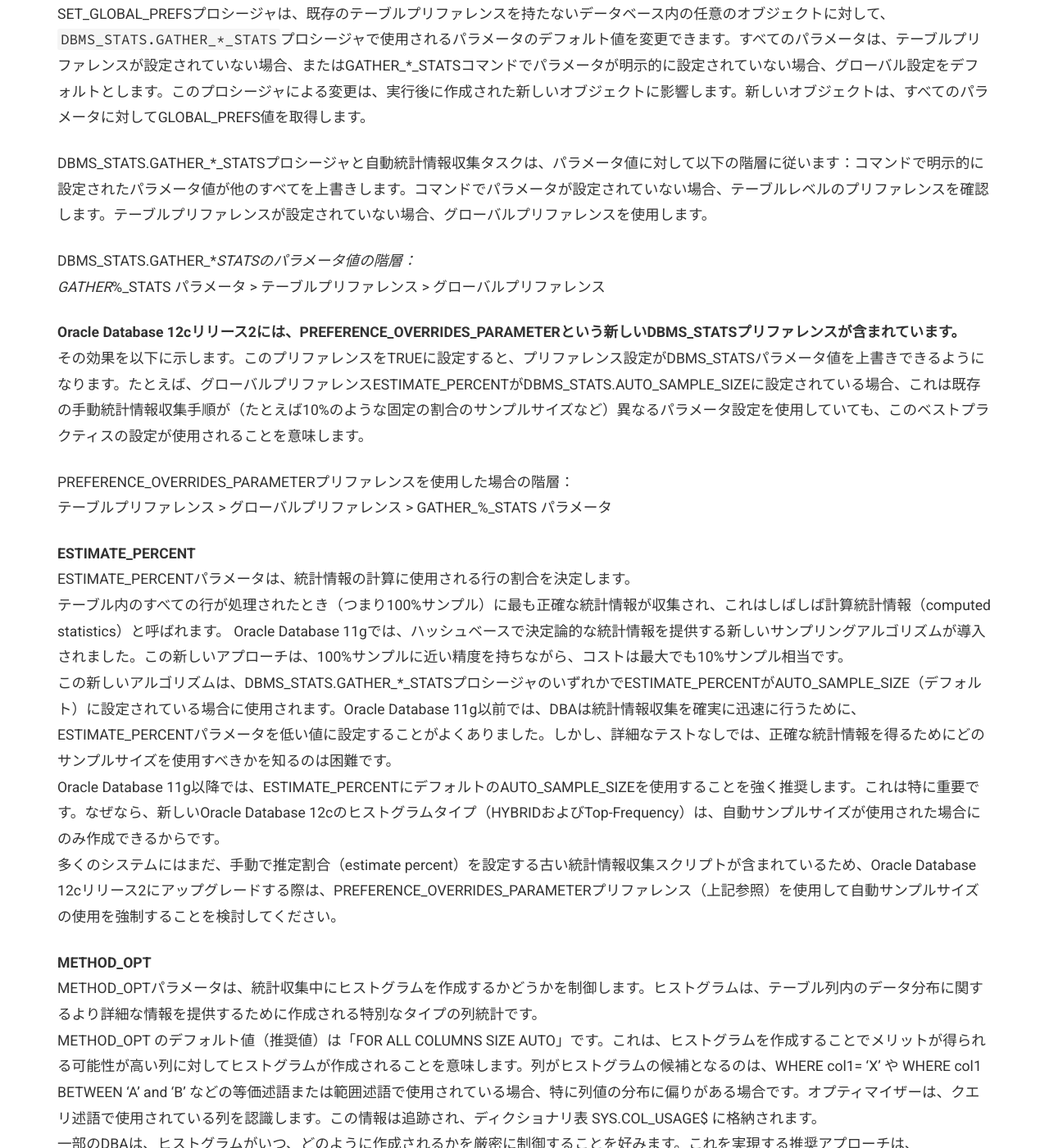
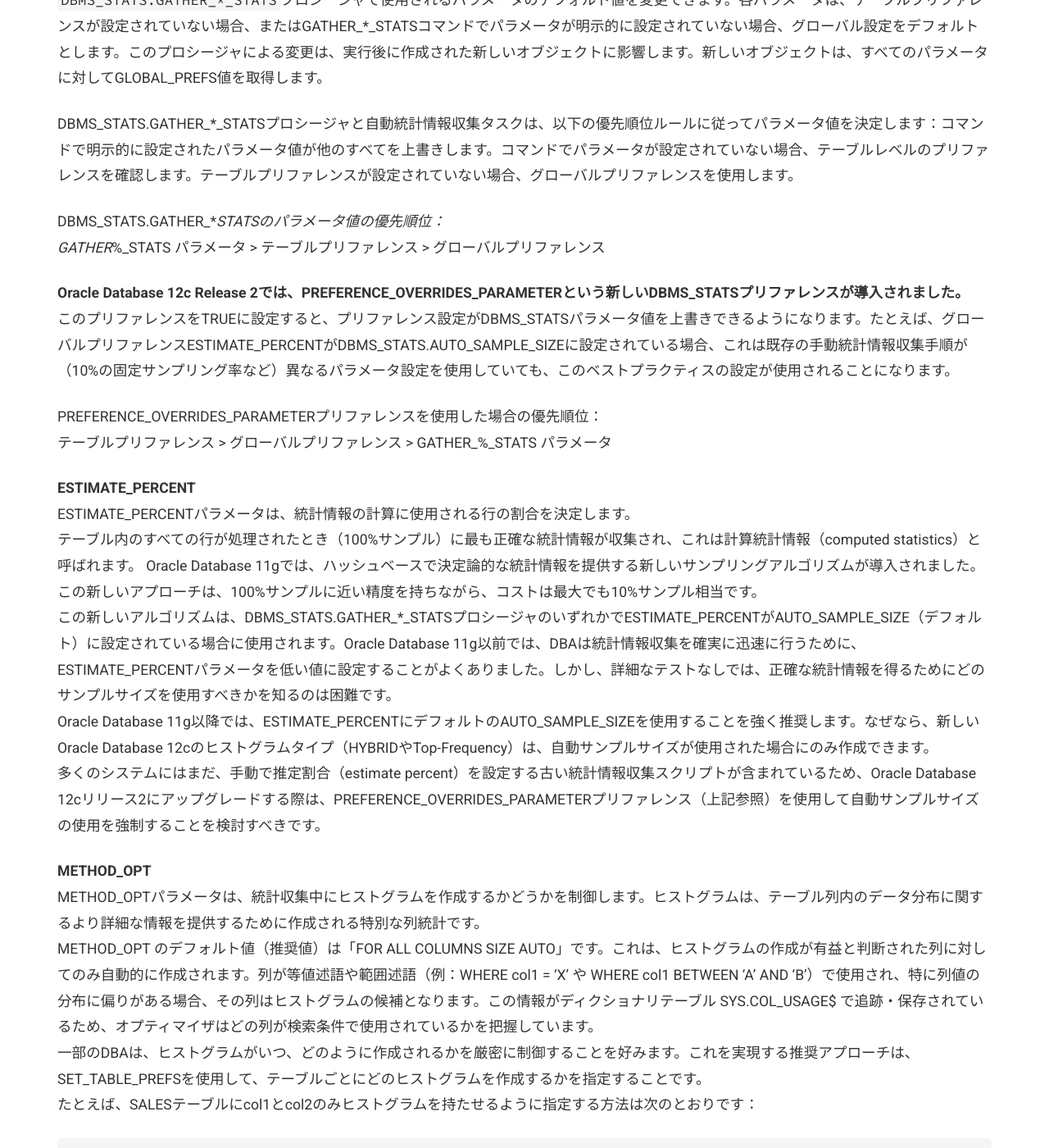
Before and after one commit to goodwaysIT/ja, a Jekyll site: the page built from _posts/2025-06-16-How-to-Gather-Statistics-with-Oracle-Database.md, in a window 1280 px wide and 1400 px high, scrolled down 2540 px. Shown: the whole window at 82% size. Built offline with Jekyll 4.4.1, drawn with Linux system fonts in a browser that asks for light colours; some of the changed text lies outside the part shown.

Commit message:
Update 2025-06-16-How-to-Gather-Statistics-with-Oracle-Database.md

````diff
--- a/_posts/2025-06-16-How-to-Gather-Statistics-with-Oracle-Database.md
+++ b/_posts/2025-06-16-How-to-Gather-Statistics-with-Oracle-Database.md
@@ -1,6 +1,6 @@
 ---
 layout: post
-title: "ベストプラクティス - Oracle データベースで統計を収集する方法"
+title: "Oracle データベースにおける統計情報の収集方法"
 excerpt: "このホワイト ペーパーでは、Oracle データベースでよく見られるシナリオについて、統計をいつどのように収集するかについて詳しく説明します。"
 date: 2025-06-16 17:51:00 +0800
 categories: [Oracle, Database]
@@ -51,30 +51,30 @@ SET_GLOBAL_PREFS
 
 SET_DATABASE_PREFSプロシージャは、データベース内のすべてのユーザー定義スキーマに対して、DBMS_STATS.GATHER_*_STATSプロシージャで使用されるパラメータのデフォルト値を変更できます。このプロシージャは実際には、各ユーザー定義スキーマの各テーブルに対してSET_TABLE_PREFSプロシージャを呼び出します。SET_TABLE_PREFSを使用するため、このプロシージャを実行した後に作成された新しいオブジェクトには影響しません。新しいオブジェクトは、すべてのパラメータに対してグローバルプリファレンス値を取得します。ADD_SYSパラメータをTRUEに設定することで、Oracle所有のスキーマ（sys、systemなど）を含めることも可能です。
 
-SET_GLOBAL_PREFSプロシージャは、既存のテーブルプリファレンスを持たないデータベース内の任意のオブジェクトに対して、`DBMS_STATS.GATHER_*_STATS`プロシージャで使用されるパラメータのデフォルト値を変更できます。すべてのパラメータは、テーブルプリファレンスが設定されていない場合、またはGATHER_*_STATSコマンドでパラメータが明示的に設定されていない場合、グローバル設定をデフォルトとします。このプロシージャによる変更は、実行後に作成された新しいオブジェクトに影響します。新しいオブジェクトは、すべてのパラメータに対してGLOBAL_PREFS値を取得します。
+SET_GLOBAL_PREFSプロシージャは、既存のテーブルプリファレンスを持たないデータベース内の任意のオブジェクトに対して、`DBMS_STATS.GATHER_*_STATS`プロシージャで使用されるパラメータのデフォルト値を変更できます。各パラメータは、テーブルプリファレンスが設定されていない場合、またはGATHER_*_STATSコマンドでパラメータが明示的に設定されていない場合、グローバル設定をデフォルトとします。このプロシージャによる変更は、実行後に作成された新しいオブジェクトに影響します。新しいオブジェクトは、すべてのパラメータに対してGLOBAL_PREFS値を取得します。
 
-DBMS_STATS.GATHER_*_STATSプロシージャと自動統計情報収集タスクは、パラメータ値に対して以下の階層に従います：コマンドで明示的に設定されたパラメータ値が他のすべてを上書きします。コマンドでパラメータが設定されていない場合、テーブルレベルのプリファレンスを確認します。テーブルプリファレンスが設定されていない場合、グローバルプリファレンスを使用します。
+DBMS_STATS.GATHER_*_STATSプロシージャと自動統計情報収集タスクは、以下の優先順位ルールに従ってパラメータ値を決定します：コマンドで明示的に設定されたパラメータ値が他のすべてを上書きします。コマンドでパラメータが設定されていない場合、テーブルレベルのプリファレンスを確認します。テーブルプリファレンスが設定されていない場合、グローバルプリファレンスを使用します。
 
-DBMS_STATS.GATHER_*_STATSのパラメータ値の階層：
+DBMS_STATS.GATHER_*_STATSのパラメータ値の優先順位：
 GATHER_%_STATS パラメータ > テーブルプリファレンス > グローバルプリファレンス
 
-**Oracle Database 12cリリース2には、PREFERENCE_OVERRIDES_PARAMETERという新しいDBMS_STATSプリファレンスが含まれています。**
-その効果を以下に示します。このプリファレンスをTRUEに設定すると、プリファレンス設定がDBMS_STATSパラメータ値を上書きできるようになります。たとえば、グローバルプリファレンスESTIMATE_PERCENTがDBMS_STATS.AUTO_SAMPLE_SIZEに設定されている場合、これは既存の手動統計情報収集手順が（たとえば10%のような固定の割合のサンプルサイズなど）異なるパラメータ設定を使用していても、このベストプラクティスの設定が使用されることを意味します。
+**Oracle Database 12c Release 2では、PREFERENCE_OVERRIDES_PARAMETERという新しいDBMS_STATSプリファレンスが導入されました。**
+このプリファレンスをTRUEに設定すると、プリファレンス設定がDBMS_STATSパラメータ値を上書きできるようになります。たとえば、グローバルプリファレンスESTIMATE_PERCENTがDBMS_STATS.AUTO_SAMPLE_SIZEに設定されている場合、これは既存の手動統計情報収集手順が（10%の固定サンプリング率など）異なるパラメータ設定を使用していても、このベストプラクティスの設定が使用されることになります。
 
-PREFERENCE_OVERRIDES_PARAMETERプリファレンスを使用した場合の階層：
+PREFERENCE_OVERRIDES_PARAMETERプリファレンスを使用した場合の優先順位：
 テーブルプリファレンス > グローバルプリファレンス > GATHER_%_STATS パラメータ
 
 **ESTIMATE_PERCENT**
 ESTIMATE_PERCENTパラメータは、統計情報の計算に使用される行の割合を決定します。
-テーブル内のすべての行が処理されたとき（つまり100%サンプル）に最も正確な統計情報が収集され、これはしばしば計算統計情報（computed statistics）と呼ばれます。
+テーブル内のすべての行が処理されたとき（100%サンプル）に最も正確な統計情報が収集され、これは計算統計情報（computed statistics）と呼ばれます。
 Oracle Database 11gでは、ハッシュベースで決定論的な統計情報を提供する新しいサンプリングアルゴリズムが導入されました。この新しいアプローチは、100%サンプルに近い精度を持ちながら、コストは最大でも10%サンプル相当です。
 この新しいアルゴリズムは、DBMS_STATS.GATHER_*_STATSプロシージャのいずれかでESTIMATE_PERCENTがAUTO_SAMPLE_SIZE（デフォルト）に設定されている場合に使用されます。Oracle Database 11g以前では、DBAは統計情報収集を確実に迅速に行うために、ESTIMATE_PERCENTパラメータを低い値に設定することがよくありました。しかし、詳細なテストなしでは、正確な統計情報を得るためにどのサンプルサイズを使用すべきかを知るのは困難です。
-Oracle Database 11g以降では、ESTIMATE_PERCENTにデフォルトのAUTO_SAMPLE_SIZEを使用することを強く推奨します。これは特に重要です。なぜなら、新しいOracle Database 12cのヒストグラムタイプ（HYBRIDおよびTop-Frequency）は、自動サンプルサイズが使用された場合にのみ作成できるからです。
-多くのシステムにはまだ、手動で推定割合（estimate percent）を設定する古い統計情報収集スクリプトが含まれているため、Oracle Database 12cリリース2にアップグレードする際は、PREFERENCE_OVERRIDES_PARAMETERプリファレンス（上記参照）を使用して自動サンプルサイズの使用を強制することを検討してください。
+Oracle Database 11g以降では、ESTIMATE_PERCENTにデフォルトのAUTO_SAMPLE_SIZEを使用することを強く推奨します。なぜなら、新しいOracle Database 12cのヒストグラムタイプ（HYBRIDやTop-Frequency）は、自動サンプルサイズが使用された場合にのみ作成できます。
+多くのシステムにはまだ、手動で推定割合（estimate percent）を設定する古い統計情報収集スクリプトが含まれているため、Oracle Database 12cリリース2にアップグレードする際は、PREFERENCE_OVERRIDES_PARAMETERプリファレンス（上記参照）を使用して自動サンプルサイズの使用を強制することを検討すべきです。
 
 **METHOD_OPT**
-METHOD_OPTパラメータは、統計収集中にヒストグラムを作成するかどうかを制御します。ヒストグラムは、テーブル列内のデータ分布に関するより詳細な情報を提供するために作成される特別なタイプの列統計です。
-METHOD_OPT のデフォルト値（推奨値）は「FOR ALL COLUMNS SIZE AUTO」です。これは、ヒストグラムを作成することでメリットが得られる可能性が高い列に対してヒストグラムが作成されることを意味します。列がヒストグラムの候補となるのは、WHERE col1= 'X' や WHERE col1 BETWEEN 'A' and 'B' などの等価述語または範囲述語で使用されている場合、特に列値の分布に偏りがある場合です。オプティマイザーは、クエリ述語で使用されている列を認識します。この情報は追跡され、ディクショナリ表 SYS.COL_USAGE$ に格納されます。
+METHOD_OPTパラメータは、統計収集中にヒストグラムを作成するかどうかを制御します。ヒストグラムは、テーブル列内のデータ分布に関するより詳細な情報を提供するために作成される特別な列統計です。
+METHOD_OPT のデフォルト値（推奨値）は「FOR ALL COLUMNS SIZE AUTO」です。これは、ヒストグラムの作成が有益と判断された列に対してのみ自動的に作成されます。列が等値述語や範囲述語（例：WHERE col1 = 'X' や WHERE col1 BETWEEN 'A' AND 'B'）で使用され、特に列値の分布に偏りがある場合、その列はヒストグラムの候補となります。この情報がディクショナリテーブル SYS.COL_USAGE$ で追跡・保存されているため、オプティマイザはどの列が検索条件で使用されているかを把握しています。
 一部のDBAは、ヒストグラムがいつ、どのように作成されるかを厳密に制御することを好みます。これを実現する推奨アプローチは、SET_TABLE_PREFSを使用して、テーブルごとにどのヒストグラムを作成するかを指定することです。
 たとえば、SALESテーブルにcol1とcol2のみヒストグラムを持たせるように指定する方法は次のとおりです：
 
@@ -111,13 +111,13 @@ dbms_stats.set_global_prefs(
 end;
 /
 ```
-不要なヒストグラムは、すべての列統計情報を削除せずに、DBMS_STATS.DELETE_COLUMN_STATSを使用し、col_stat_typeを'HISTOGRAM'に設定することで削除できます。
+不要なヒストグラムは、DBMS_STATS.DELETE_COLUMN_STATSを使用し、col_stat_typeを'HISTOGRAM'に設定することで個別に削除できます。
 
 **手動統計情報収集**
-既に確立された統計情報収集手順がある場合、または何らかの理由でメインアプリケーションスキーマの自動統計情報収集を無効にしたい場合は、ディクショナリテーブルのために自動統計情報収集を有効のままにしておくことを検討してください。これは、DBMS_STATS.SET_GLOBAL_PREFSプロシージャを使用して、AUTOSTATS_TARGETパラメータの値をAUTOからORACLEに変更することで行えます。
+既に確立された統計情報収集手順がある場合、または何らかの理由でメインアプリケーションスキーマの自動統計情報収集を無効にしたい場合は、ディクショナリテーブル向けの自動収集は有効のままにすることを推奨します。これは、DBMS_STATS.SET_GLOBAL_PREFSプロシージャを使用して、AUTOSTATS_TARGETパラメータの値をAUTOからORACLEに変更することで実現できます。
 `exec dbms_stats.set_global_prefs('autostats_target','oracle')`
 
-統計情報を手動で収集するには、PL/SQLのDBMS_STATSパッケージを使用する必要があります。廃止予定のANALYZEコマンドは使用しないでください。DBMS_STATSパッケージは、ユーザースキーマオブジェクトだけでなく、ディクショナリや固定オブジェクトの統計情報を収集するための複数のDBMS_STATS.GATHER_*_STATSプロシージャを提供します。理想的には、スキーマ名とオブジェクト名を除き、これらのプロシージャのすべてのパラメータをデフォルトのままにすべきです。Oracleが選択するデフォルトと適応的なパラメータ設定は、ほとんどの場合で十分です：
+統計情報を手動で収集するには、PL/SQLのDBMS_STATSパッケージを使用する必要があります。廃止予定のANALYZEコマンドは使用してはいけません。DBMS_STATSパッケージは、DBMS_STATS.GATHER_*_STATSプロシージャ群を提供し、ユーザースキーマオブジェクト・ディクショナリ・固定オブジェクトの統計情報を収集します。理想的には、スキーマ名とオブジェクト名以外のパラメータはすべてデフォルト値のままにすべきです。Oracleが選択するデフォルト値と適応型パラメータ設定はほとんどのケースで十分です：
 `exec dbms_stats.gather_table_stats('sh','sales')`
 
 上述のように、統計情報収集パラメータのデフォルト値を変更する必要が生じた場合は、DBMS_STATS.SET_*_PREFプロシージャを使用して、可能な限り最小のスコープ、理想的にはオブジェクトごとに変更を行ってください。
````
Also changed, not shown: other parts of _posts/2025-06-16-How-to-Gather-Statistics-with-Oracle-Database.md (+1 -1 lines).
